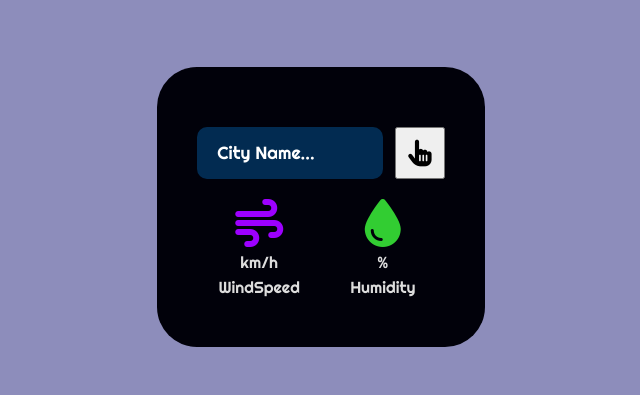
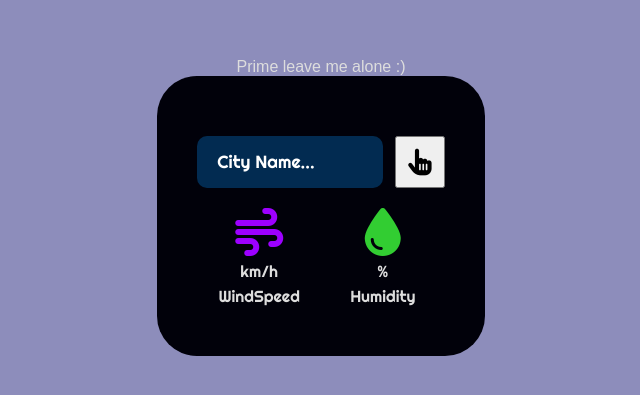
Before and after one commit to Dark-codez/Weather, a React (Create React App) app: page / in a window 1280 px wide. Shown: the part 193-588 px from the top of the page, without its empty margins (319-959 px from the left). Built offline with nearby package versions, Linux system fonts and the light colour scheme; a web font is replaced by a local one.

Commit message:
Update App.js

```diff
--- a/src/App.js
+++ b/src/App.js
@@ -19,6 +19,7 @@ function App() {
   })
   return (
     <>
+      <p>Prime leave me alone :)</p>
       <form onSubmit={(e) => {
         e.preventDefault();
       }}>
```
